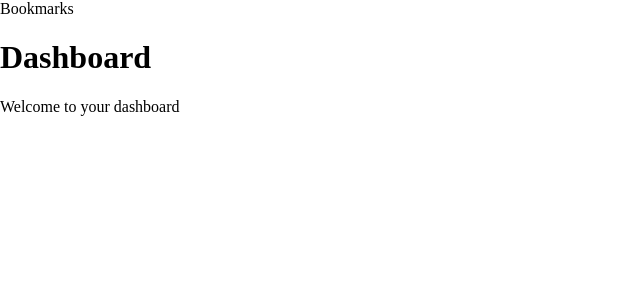
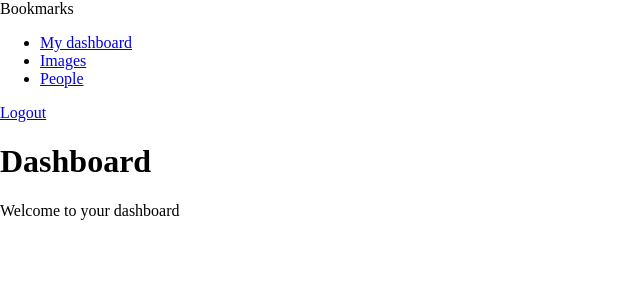
Before and after one commit to namwoo-andreea/Bookmarks, a Django app: page /account/ in a window 1280 px wide. Shown: the top 300 px of the page, without its empty margins (0-640 px from the left). Run offline with Django 3.2, Linux system fonts and the light colour scheme; the visitor is signed in with stand-in values (Sample User, id 1); parts of the project's set-up code (start-up, migrations or seed data) failed here and were passed over.

Commit message:
Put a tags for menu bar checking user authentication

```diff
--- a/bookmarks/templates/base.html
+++ b/bookmarks/templates/base.html
@@ -9,6 +9,26 @@
 <body>
     <div id="header">
         <span class="logo">Bookmarks</span>
+        {% if request.user.is_authenticated %}
+            <ul class="menu">
+                <li {% if section == "dashboard" %}class="selected"{% endif %}>
+                    <a href="{% url 'account:dashboard' %}">My dashboard</a>
+                </li>
+                <li {% if section == "Images" %}class="selected"{% endif %}>
+                    <a href="#">Images</a>
+                </li>
+                <li {% if section == "people" %}class="selected"{% endif %}>
+                    <a href="#">People</a>
+                </li>
+            </ul>
+        {% endif %}
+        <span class="user">
+            {% if request.user.is_authenticated %}
+                <a href="{% url 'account:logout' %}">Logout</a>
+            {% else %}
+                <a href="{% url 'account:login' %}">Login</a>
+            {% endif %}
+        </span>
     </div>
     <div id="content">
         {% block content %}
```
Also changed, not shown: bookmarks/config/settings.py (+7 -1 lines).
